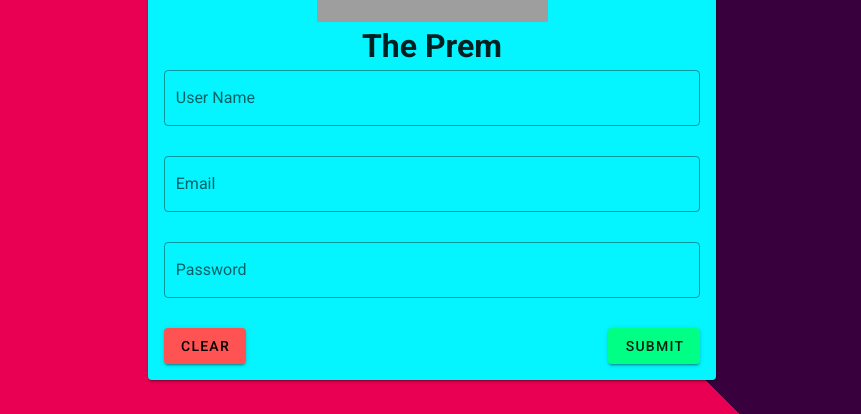
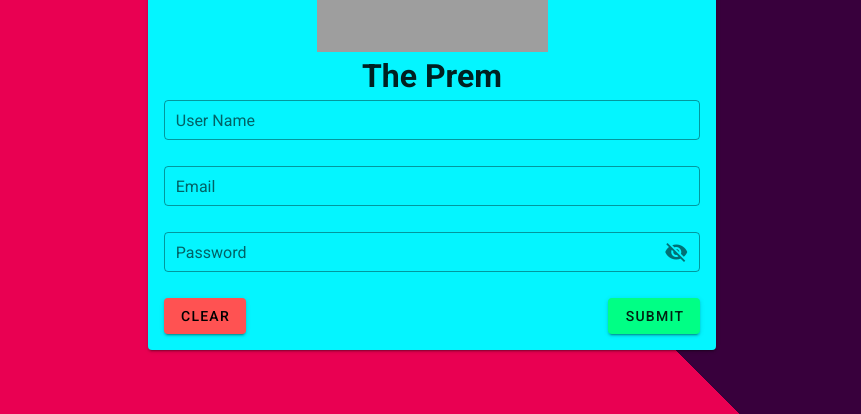
Before and after one commit to nisarg-dave/premier-league-app, a Vue app in the folder client/: page /#/login in a window 1280 px wide. Shown: the part 294-708 px from the top of the page, without its empty margins (208-1069 px from the left). Built offline with nearby package versions, Linux system fonts and the light colour scheme; grey boxes are pictures that could not be loaded.

Commit message:
Finished login page

```diff
--- a/client/src/layouts/Login.vue
+++ b/client/src/layouts/Login.vue
@@ -5,7 +5,7 @@
         <v-container>
           <v-row justify="center" align="center" style="height: 100vh">
             <v-col cols="6">
-              <v-card color="aqua" class="pa-4">
+              <v-card lazy-validation ref="form" color="aqua" class="pa-4">
                 <v-form>
                   <div class="d-flex justify-center">
                     <v-img
@@ -16,31 +16,48 @@
                   <h1 class="text-center">The Prem</h1>
                   <v-text-field
                     v-model="userName"
+                    flat
+                    dense
+                    solo
                     outlined
                     required
+                    background-color="aqua"
                     color="black"
                     label="User Name"
-                    :rules="nameRules"
+                    :rules="userNameRules"
                   />
                   <v-text-field
                     v-model="email"
+                    flat
+                    dense
+                    solo
                     outlined
                     required
+                    background-color="aqua"
                     color="black"
                     label="Email"
                     :rules="emailRules"
                   />
                   <v-text-field
                     v-model="password"
+                    flat
+                    dense
+                    solo
                     outlined
                     required
+                    background-color="aqua"
                     color="black"
                     label="Password"
                     :rules="passwordRules"
+                    :type="showPassword ? 'text' : 'password'"
+                    :append-icon="showPassword ? 'mdi-eye' : 'mdi-eye-off'"
+                    @click:append="showPassword = !showPassword"
                   />
                   <div class="d-flex justify-space-between">
-                    <v-btn color="error" class="black--text">Clear</v-btn>
-                    <v-btn color="springGreen">Submit</v-btn>
+                    <v-btn color="error" class="black--text" @click="clear"
+                      >Clear</v-btn
+                    >
+                    <v-btn color="springGreen" @click="submit">Submit</v-btn>
                   </div>
                 </v-form>
               </v-card>
@@ -55,6 +72,41 @@
 <script>
 export default {
   name: "Login",
+  data() {
+    return {
+      user: true,
+      showPassword: false,
+      userName: "",
+      email: "",
+      password: "",
+      userNameRules: [
+        (v) => !!v || "Name is required",
+        (v) =>
+          (v && v.length <= 15) || "User Name must be less than 15 characters",
+      ],
+      emailRules: [
+        (v) => !!v || "E-mail is required",
+        (v) => /.+@.+\..+/.test(v) || "E-mail must be valid",
+      ],
+      passwordRules: [
+        (v) => !!v || "Password is required",
+        (v) =>
+          (v && v.length <= 15) || "Password must be less than 15 characters",
+      ],
+    };
+  },
+  methods: {
+    clear() {
+      this.userName = "";
+      this.email = "";
+      this.password = "";
+    },
+    submit() {
+      if (this.user) {
+        this.$router.push("/");
+      }
+    },
+  },
 };
 </script>
 
```
